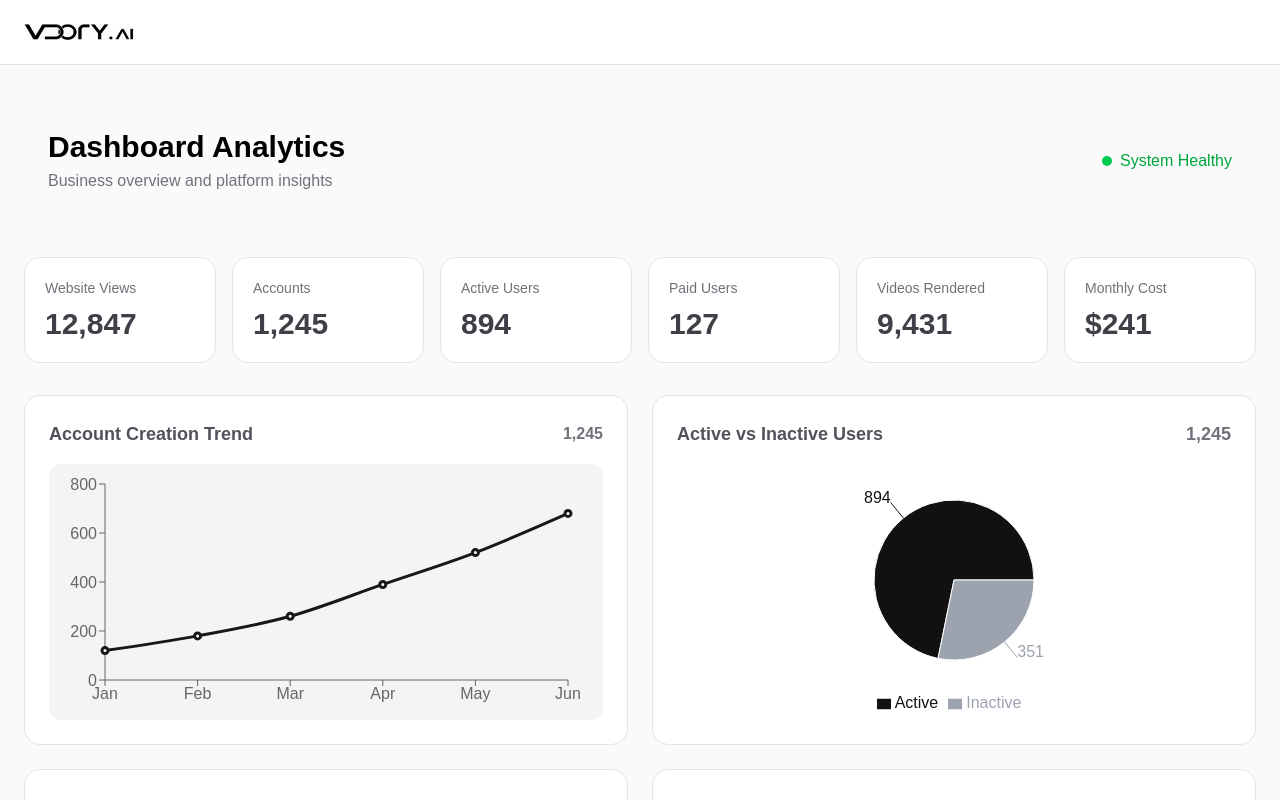
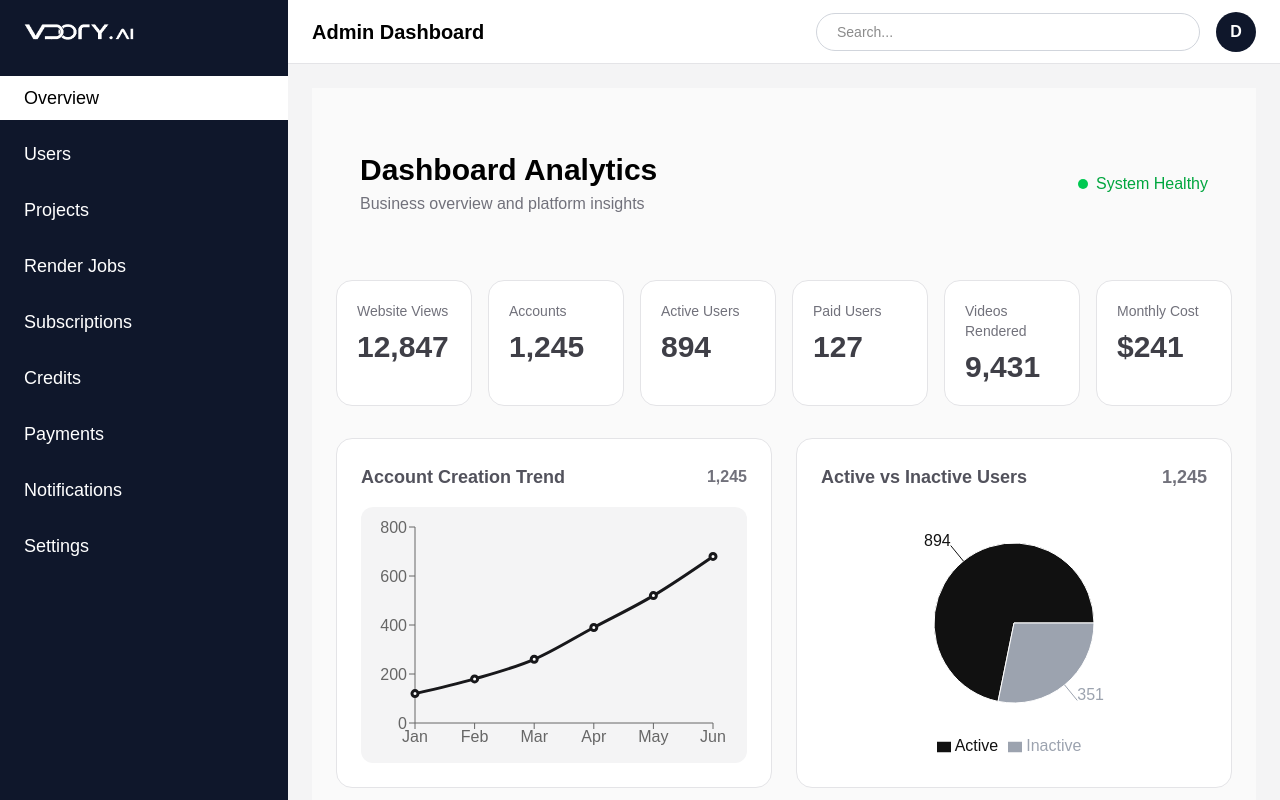
Before and after one commit to dkdipendu-crypto/vdory-frontend, a Next.js app: page /admin in a window 1280 px wide. Shown: the top 800 px of the page. Built offline with nearby package versions, Linux system fonts and the light colour scheme.

Commit message:
Admin layout responsive header and mobile navigation

```diff
--- /dev/null
+++ b/app/admin/assets/page.tsx
@@ -0,0 +1,9 @@
+export default function UsersPage() {
+return (
+<div className="p-6">
+<h1 className="text-2xl font-bold text-black">
+Assets Page
+</h1>
+</div>
+);
+}
--- /dev/null
+++ b/app/admin/credits/page.tsx
@@ -0,0 +1,9 @@
+export default function UsersPage() {
+return (
+<div className="p-6">
+<h1 className="text-2xl font-bold text-black">
+Credits Page
+</h1>
+</div>
+);
+}
--- /dev/null
+++ b/app/admin/layout.tsx
@@ -0,0 +1,178 @@
+"use client";
+
+import Image from "next/image";
+import { useState } from "react";
+import Link from "next/link";
+import { usePathname } from "next/navigation";
+export default function AdminLayout({
+children,
+}: {
+children: React.ReactNode;
+}) {
+const [sidebarOpen, setSidebarOpen] = useState(false);
+const pathname = usePathname();
+return (
+<div className="min-h-screen bg-zinc-100">
+<div className="flex">
+
+{/* Sidebar */}
+<aside
+className={`
+fixed top-0 left-0 z-50
+w-72 min-h-screen bg-slate-900
+transform transition-transform duration-300
+${sidebarOpen ? "translate-x-0" : "-translate-x-full"}
+md:translate-x-0 md:static md:flex
+`}
+>
+<nav className="space-y-3 w-full px-0">
+<div className="px-6 h-16 flex items-center">
+<Image
+src="/vdory-img.png"
+alt="VDORY"
+width={110}
+height={20}
+priority
+/>
+</div>
+<Link
+href="/admin"
+className={`block w-full text-lg py-2 px-6 font-medium ${
+pathname === "/admin"
+? "bg-white text-black"
+: "text-white"
+}`}
+>
+Overview
+</Link>
+<Link
+href="/admin/users"
+className={`block w-full text-lg py-2 px-6 font-medium ${
+pathname === "/admin/users"
+? "bg-white text-black"
+: "text-white"
+}`}
+>
+Users
+</Link>
+<Link
+href="/admin/projects"
+className={`block w-full text-lg py-2 px-6 font-medium ${
+pathname === "/admin/projects"
+? "bg-white text-black"
+: "text-white"
+}`}
+>
+Projects
+</Link>
+<Link
+href="/admin/render-jobs"
+className={`block w-full text-lg py-2 px-6 font-medium ${
+pathname === "/admin/render-jobs"
+? "bg-white text-black"
+: "text-white"
+}`}
+>
+Render Jobs
+</Link>
+<Link
+href="/admin/subscriptions"
+className={`block w-full text-lg py-2 px-6 font-medium ${
+pathname === "/admin/subscriptions"
+? "bg-white text-black"
+: "text-white"
+}`}
+>
+Subscriptions
+</Link>
+<Link
+href="/admin/credits"
+className={`block w-full text-lg py-2 px-6 font-medium ${
+pathname === "/admin/credits"
+? "bg-white text-black"
+: "text-white"
+}`}
+>
+Credits
+</Link>
+<Link
+href="/admin/payments"
+className={`block w-full text-lg py-2 px-6 font-medium ${
+pathname === "/admin/payments"
+? "bg-white text-black"
+: "text-white"
+}`}
+>
+Payments
+</Link>
+<Link
+href="/admin/notifications"
+className={`block w-full text-lg py-2 px-6 font-medium ${
+pathname === "/admin/notifications"
+? "bg-white text-black"
+: "text-white"
+}`}
+>
+Notifications
+</Link>
+<Link
+href="/admin/settings"
+className={`block w-full text-lg py-2 px-6 font-medium ${
+pathname === "/admin/settings"
+? "bg-white text-black"
+: "text-white"
+}`}
+>
+Settings
+</Link>
+</nav>
+</aside>
+
+{/* Main Content */}
+<main className="flex-1">
+
+{/* Top Header */}
+<header className="h-16 border-b border-zinc-200 bg-white flex items-center justify-between px-6">
+
+<div className="flex items-center gap-4">
+
+<button
+className="md:hidden text-black text-2xl font-bold -mt-1"
+onClick={() => setSidebarOpen(!sidebarOpen)}
+>
+☰
+</button>
+
+<div className="text-lg md:text-xl font-bold text-black whitespace-nowrap">
+Admin Dashboard
+</div>
+
+</div>
+
+<div className="flex items-center gap-4">
+<button className="md:hidden text-xl">
+🔍
+</button>
+<input
+type="text"
+placeholder="Search..."
+className="hidden md:block border border-gray-300 rounded-full px-5 py-2 w-96 text-sm"
+/>
+
+<div className="w-10 h-10 rounded-full bg-slate-900 text-white flex items-center justify-center font-semibold">
+D
+</div>
+</div>
+
+</header>
+
+<div className="p-6">
+{children}
+</div>
+
+</main>
+
+</div>
+</div>
+);
+}
--- /dev/null
+++ b/app/admin/notifications/page.tsx
@@ -0,0 +1,9 @@
+export default function UsersPage() {
+return (
+<div className="p-6">
+<h1 className="text-2xl font-bold text-black">
+Notifications Page
+</h1>
+</div>
+);
+}
--- a/app/admin/page.tsx
+++ b/app/admin/page.tsx
@@ -1,5 +1,5 @@
 "use client";
-import Image from "next/image";
+
 import {
 LineChart,
 Line,
@@ -46,17 +46,6 @@ const videoData = [
 export default function AdminPage() {
 return (
 <main className="min-h-screen bg-zinc-50">
-<header className="sticky top-0 z-50 bg-white border-b border-zinc-200">
-<div className="max-w-7xl mx-auto px-6 h-16 flex items-center">
-<Image
-src="/logo-vdory.png"
-alt="VDORY AI"
-width={110}
-height={20}
-/>
-
-</div>
-</header>
 
 <div className="max-w-7xl mx-auto px-6 py-8">
 <div className="max-w-7xl mx-auto px-6 py-8 flex justify-between items-center">
--- /dev/null
+++ b/app/admin/payments/page.tsx
@@ -0,0 +1,9 @@
+export default function UsersPage() {
+return (
+<div className="p-6">
+<h1 className="text-2xl font-bold text-black">
+Payments Page
+</h1>
+</div>
+);
+}
--- /dev/null
+++ b/app/admin/projects/page.tsx
@@ -0,0 +1,9 @@
+export default function UsersPage() {
+return (
+<div className="p-6">
+<h1 className="text-2xl font-bold text-black">
+Projects Page
+</h1>
+</div>
+);
+}
--- /dev/null
+++ b/app/admin/render-jobs/page.tsx
@@ -0,0 +1,9 @@
+export default function UsersPage() {
+return (
+<div className="p-6">
+<h1 className="text-2xl font-bold text-black">
+Render Page
+</h1>
+</div>
+);
+}
--- /dev/null
+++ b/app/admin/settings/page.tsx
@@ -0,0 +1,9 @@
+export default function UsersPage() {
+return (
+<div className="p-6">
+<h1 className="text-2xl font-bold text-black">
+Settings Page
+</h1>
+</div>
+);
+}
--- /dev/null
+++ b/app/admin/subscriptions/page.tsx
@@ -0,0 +1,9 @@
+export default function UsersPage() {
+return (
+<div className="p-6">
+<h1 className="text-2xl font-bold text-black">
+Subscriptions Page
+</h1>
+</div>
+);
+}
--- /dev/null
+++ b/app/admin/users/page.tsx
@@ -0,0 +1,9 @@
+export default function UsersPage() {
+return (
+<div className="p-6">
+<h1 className="text-2xl font-bold text-black">
+Users Page
+</h1>
+</div>
+);
+}
```
